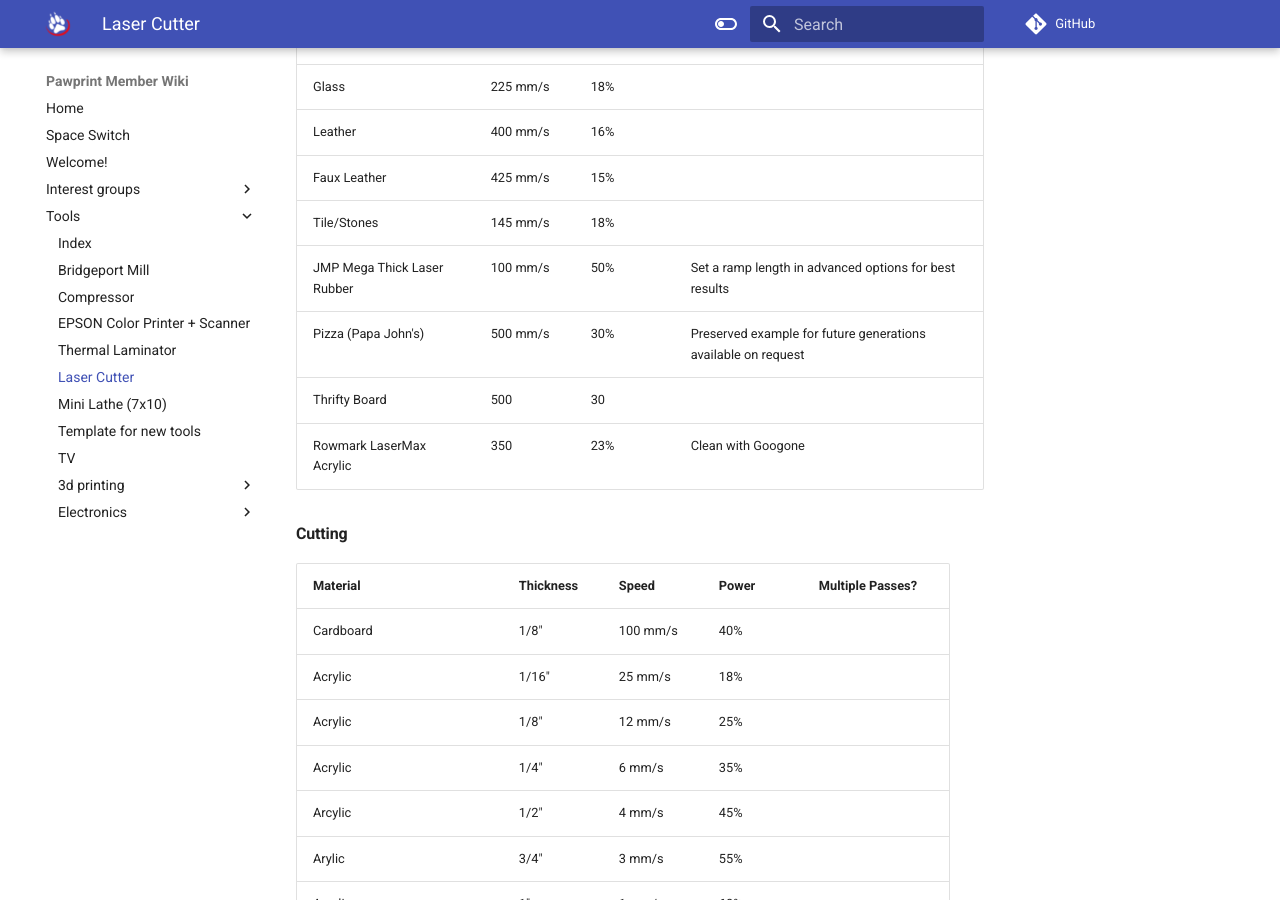
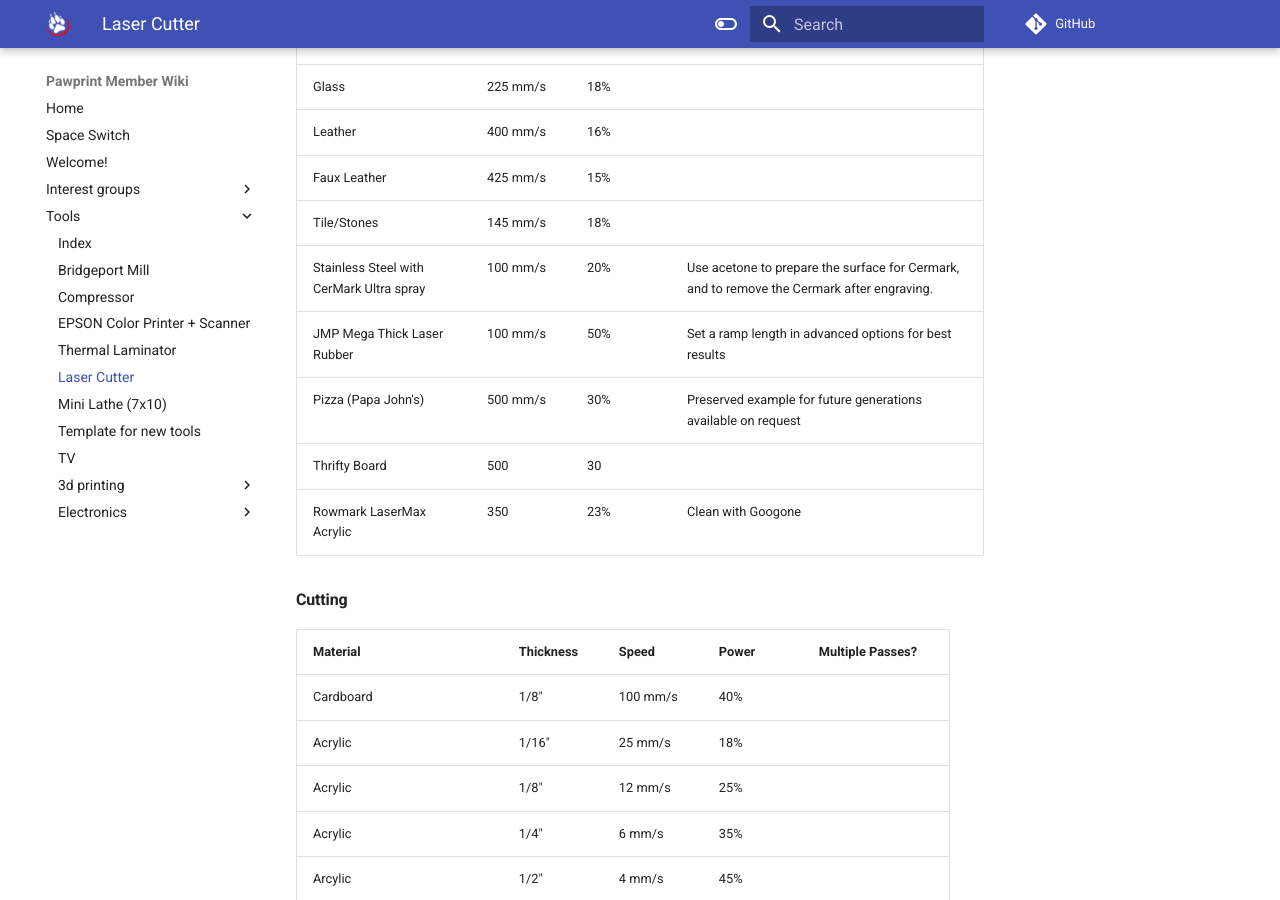
Before and after one commit to PawprintPrototyping/pawprintprototyping.github.io, an MkDocs documentation site: the page built from docs/tools/laser.md, in a window 1280 px wide and 900 px high, scrolled down 3227 px. Built offline with MkDocs 1.6.1 and Material for MkDocs 9.7.7, drawn with Linux system fonts in a browser that asks for light colours; comment, search, counter and statistics services are not loaded.

Commit message:
Update laser.md
Added stainless/cermark feeds and speeds

```diff
--- a/docs/tools/laser.md
+++ b/docs/tools/laser.md
@@ -107,6 +107,7 @@ Select an appropriate power and speed for the material you are cutting.  Here ar
 |Leather| 400 mm/s | 16% ||
 |Faux Leather| 425 mm/s | 15% ||
 |Tile/Stones|  145 mm/s | 18% ||
+|Stainless Steel with CerMark Ultra spray| 100 mm/s | 20% | Use acetone to prepare the surface for Cermark, and to remove the Cermark after engraving.|
 |JMP Mega Thick Laser Rubber| 100 mm/s | 50% | Set a ramp length in advanced options for best results |
 |Pizza (Papa John's)| 500 mm/s | 30% | Preserved example for future generations available on request |
 | Thrifty Board | 500 | 30 | |
```
